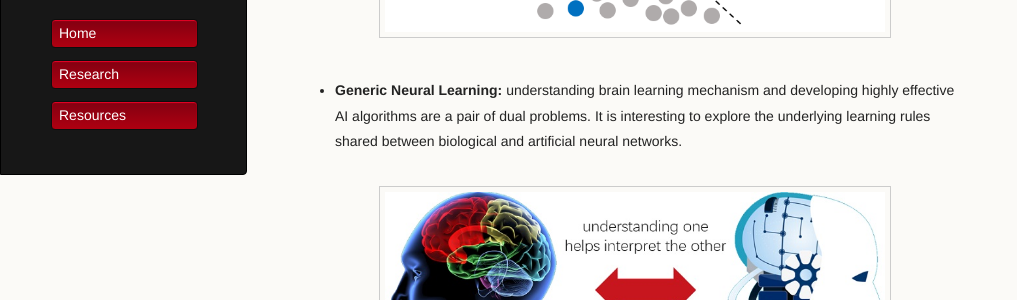
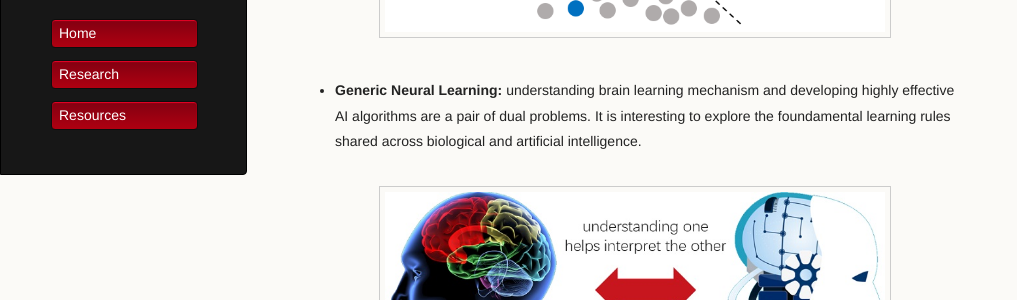
Before and after one commit to hellotem/enmeitu.github.io, a Jekyll site: the page built from research/index.md, in a window 1280 px wide and 900 px high. Shown: the part 408-708 px from the top of the window, without its empty margins (0-1017 px from the left). Built offline with Jekyll 4.4.1, drawn with Linux system fonts in a browser that asks for light colours; our own code applies the rules of GitHub Pages for plain Markdown files.

Commit message:
Update index.md

```diff
--- a/research/index.md
+++ b/research/index.md
@@ -4,7 +4,7 @@
 
 <div style="text-align:center"><img src="ssl7.png" alt="Markdown Monster icon" align="center" width="500" /></div>
 
-* **Generic Neural Learning:** understanding brain learning mechanism and developing highly effective AI algorithms are a pair of dual problems. It is interesting to explore the underlying learning rules shared between biological and artificial neural networks.
+* **Generic Neural Learning:** understanding brain learning mechanism and developing highly effective AI algorithms are a pair of dual problems. It is interesting to explore the foundamental learning rules shared across biological and artificial intelligence.
 
 <div style="text-align:center"><img src="biai4.jpg" alt="Markdown Monster icon" align="center" width="500"/></div>
 
```
